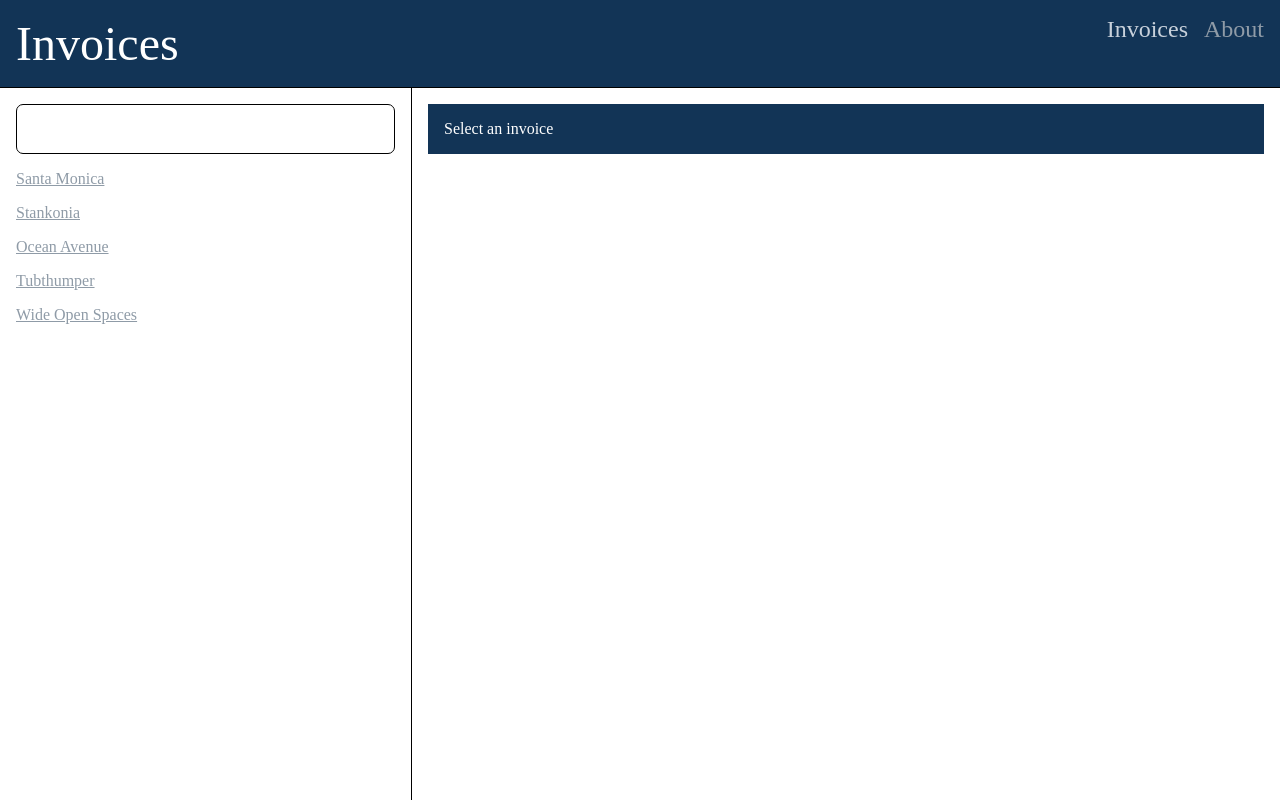
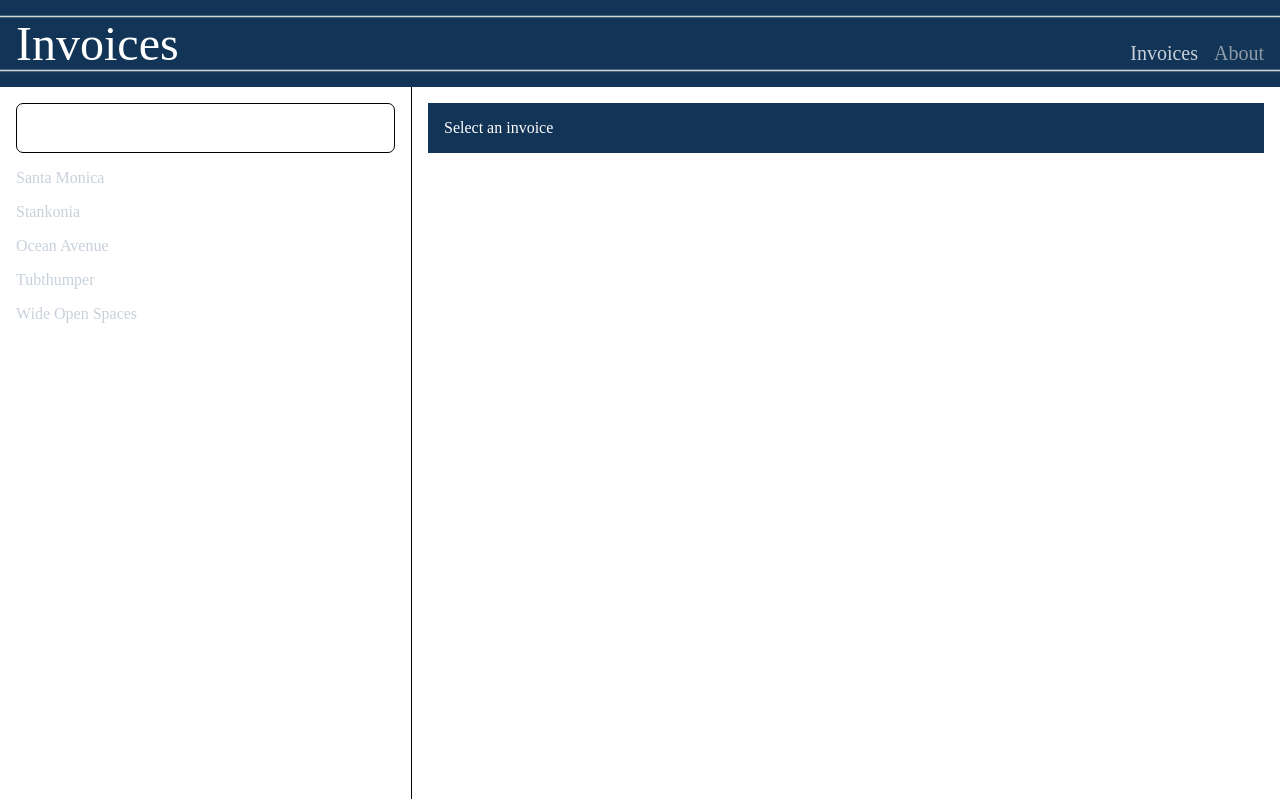
Before and after one commit to FlemmingKrogOlsen/Playground, a React (Create React App) app: page /invoices in a window 1280 px wide. Built offline with nearby package versions, Linux system fonts and the light colour scheme.

Commit message:
updated layout

```diff
--- /dev/null
+++ b/src/layout/index.tsx
@@ -0,0 +1,19 @@
+import { Outlet } from "react-router-dom";
+import { Header, MenuLink, BrandLink, Navigation } from "./styles";
+
+const Layout = () => {
+  return (
+    <>
+      <Header>
+        <BrandLink to="/">Invoices</BrandLink>
+        <Navigation>
+          <MenuLink to="/invoices">Invoices</MenuLink>
+          <MenuLink to="/about">About</MenuLink>
+        </Navigation>
+      </Header>
+      <Outlet />
+    </>
+  );
+}
+
+export default Layout
--- /dev/null
+++ b/src/layout/styles.ts
@@ -0,0 +1,57 @@
+import { NavLink, Link } from "react-router-dom";
+import styled, { css } from "styled-components";
+
+const barHeight = 16;
+
+const bars = css`
+  &::before,
+  &::after {
+    content: "";
+    position: absolute;
+    left: 0px;
+    width: 100%;
+    height: 1px;
+    background-color: lightgray;
+    box-shadow: 0px 0px 1px 1px rgba(255, 255, 255, 0.25);
+  }
+
+  &::before {
+    top: ${barHeight}px;
+  }
+
+  &::after {
+    bottom: ${barHeight}px;
+  }
+`;
+
+export const Header = styled.header`
+  ${bars};
+  position: relative;
+  background-color: ${({ theme }) => theme.main};
+  padding: 1rem;
+  display: flex;
+  justify-content: space-between;
+  align-items: flex-end;
+  a {
+    text-decoration: none;
+  }
+`;
+
+export const BrandLink = styled(Link)`
+  font-size: 3rem;
+  color: white;
+`;
+
+export const MenuLink = styled(NavLink)`
+  font-size: 1.25rem;
+  line-height: 2.25rem;
+  color: ${({ theme }) => theme.inactiveColor};
+  &.active {
+    color: ${({ theme }) => theme.activeColor};
+  }
+  &:not(:first-child) {
+    margin-left: 1rem;
+  }
+`;
+
+export const Navigation = styled.nav``;
--- a/src/pages/Home/index.tsx
+++ b/src/pages/Home/index.tsx
@@ -1,44 +1,11 @@
-import { NavLink, Outlet } from "react-router-dom";
-import styled from 'styled-components'
-
-const Container = styled.div`
-  position: relative;
-  border-bottom: solid 1px;
-  padding: 1rem;
-  background-color: ${({theme}) => theme.main};
-  header {
-    color: white;
-    font-size: 3rem;
-  }
-  nav {
-    position: absolute;
-    top: 1rem;
-    right: 0px;
-  }
-`;
-
-const StyledNavLink = styled(NavLink)`
-  color: ${({theme}) => theme.inactiveColor};
-  text-decoration: none;
-  font-size: 1.5rem;
-  margin-right: 1rem;
-  &.active {
-    color: ${({theme}) => theme.activeColor};
-  }
-`;
+import { Main } from '../styled'
 
 const Home = () => {
   return (
-    <div>
-      <Container>
-        <header>Invoices</header>
-        <nav>
-          <StyledNavLink to="/invoices">Invoices</StyledNavLink>
-          <StyledNavLink to="/about">About</StyledNavLink>
-        </nav>
-      </Container>
-      <Outlet />
-    </div>
+    <Main>
+      <h2>Home</h2>
+      <p>React Router v6 tutorial with typescript</p>
+    </Main>
   );
 }
 
--- a/src/pages/Invoices/invoices.tsx
+++ b/src/pages/Invoices/invoices.tsx
@@ -8,18 +8,22 @@ import { getInvoices } from "../../data";
 
 import type { LinkProps } from "react-router-dom";
 import styled from "styled-components";
-import { theme } from "../../theme/theme";
 import { Main } from '../styled'
 
 const QueryNavLink = ({ to, ...props }: LinkProps) => {
   let location = useLocation();
-  return <NavLink to={to + location.search} {...props}
-    style={({ isActive }) => ({
-      display: "block",
-      margin: "1rem 0",
-      color: isActive ? theme.activeColor : theme.inactiveColor
-    })} />;
+  return <StyledNavLink to={to + location.search} {...props}/>;
 }
+
+const StyledNavLink = styled(NavLink)`
+  display: block;
+  margin: 1rem 0;
+  text-decoration: none;
+  color: ${({theme}) => theme.activeColor};
+  &.active {
+    color: ${({theme}) => theme.inactiveColor};
+  }
+`;
 
 const InvoicesBanner = styled.header`
   background: ${({ theme }) => theme.main};
--- a/src/routes/index.tsx
+++ b/src/routes/index.tsx
@@ -1,6 +1,7 @@
 import { BrowserRouter, Route, Routes } from "react-router-dom";
 
-import Home from '../pages/Home'
+import Layout from '../layout'
+import Home from '../pages/Home';
 import About from '../pages/About';
 import Invoices, { InvoicesMainPage } from '../pages/Invoices/invoices';
 import Invoice from '../pages/Invoices/invoice';
@@ -12,9 +13,10 @@ const Routing = () => {
   return (
     <BrowserRouter>
       <Routes>
-        <Route path="/" element={<Home />}>
-          <Route path="about" element={<About />} />
-          <Route path="invoices" element={<Invoices />}>
+        <Route element={<Layout />}>
+          <Route path="/" element={<Home />} />
+          <Route path="/about" element={<About />} />
+          <Route path="/invoices" element={<Invoices />}>
             <Route index element={<InvoicesMainPage />} />
             <Route path=":invoiceId" element={<Invoice />} />
           </Route>
--- a/src/theme/index.css
+++ b/src/theme/index.css
@@ -1,7 +1,7 @@
 *, *::after, *::before {
   box-sizing: border-box;
   margin: 0px;
-  padding: 0px;;
+  padding: 0px;
 }
 
 html, body {
```
